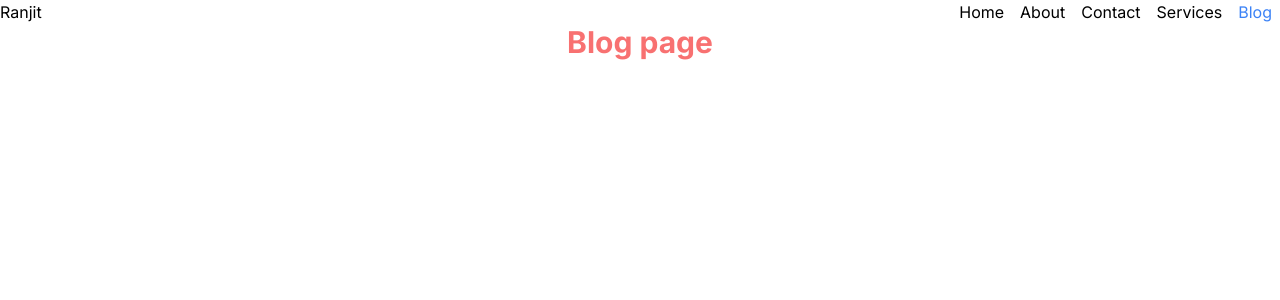
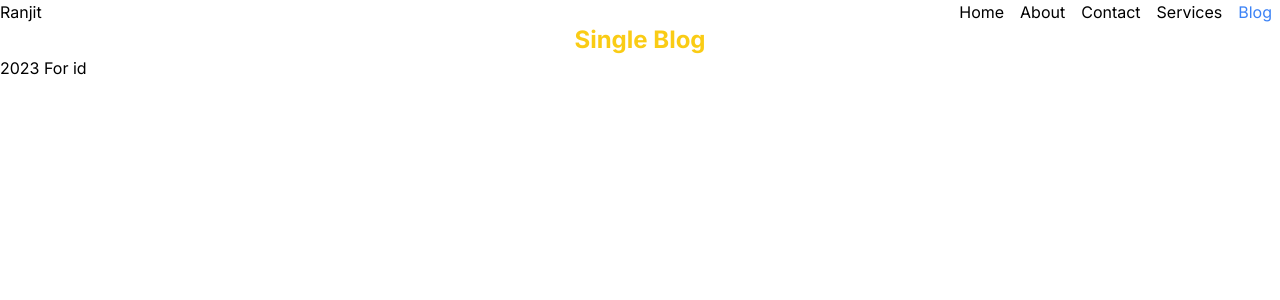
Before and after one commit to mollikacomputer/dynamic_routes, a Next.js app: page /blog in a window 1280 px wide. Shown: the top 300 px of the page. Built offline with nearby package versions, Linux system fonts and the light colour scheme.

Commit message:
catch all route with root folder

```diff
--- a/src/app/(with-layout)/blog/[id]/page.js
+++ b/src/app/(with-layout)/blog/[[...segments]]/page.js
@@ -1,9 +1,10 @@
 
 const SingleBlog = ({params}) => {
+    const [year, id] = params.segments || [];
     return (
         <div>
             <h2 className='text-2xl font-bold text-yellow-400 text-center'> Single Blog </h2>
-            <p>{params.id}</p>
+            <p>{year || new Date().getFullYear()} For id {id}</p>
         </div>
     );
 };
--- a/src/app/(with-layout)/blog/page.js
+++ /dev/null
@@ -1,14 +0,0 @@
-export const metadata ={
-    title:"Blog||Ranjit",
-    description:"Blog description from meta data",
-}
-
-const BlogPage = () => {
-    return (
-        <div>
-            <h2 className='text-3xl font-bold text-center text-red-400' >Blog page</h2>
-        </div>
-    );
-};
-
-export default BlogPage;
```
